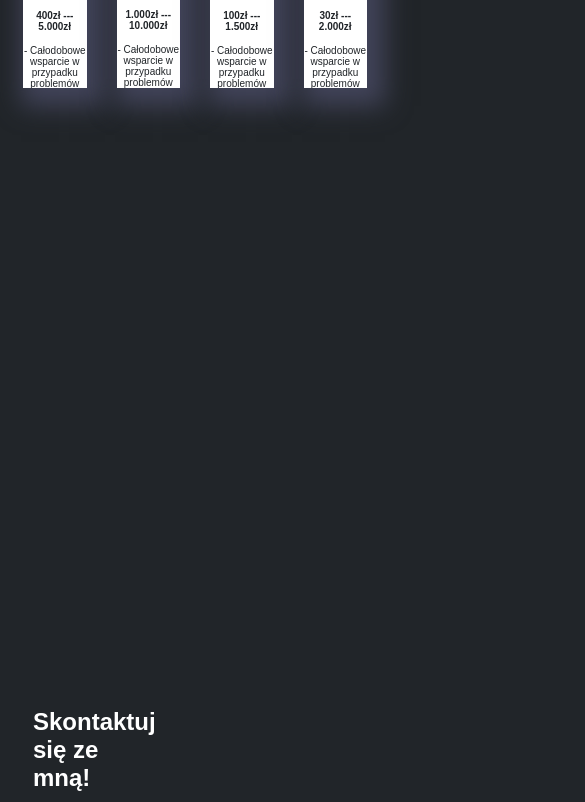
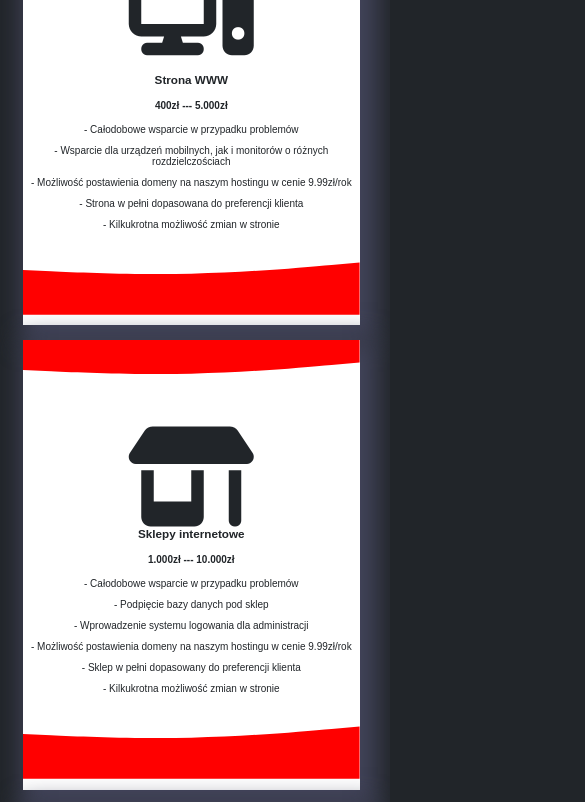
Before and after one commit to Daxergs/MANA-showcase, a plain HTML site: page sub/store.html in a window 390 px wide. Shown: the part 385-1187 px from the top of the page, 585 px wide, since content can reach past the window. Drawn offline with Linux system fonts and the light colour scheme; a script that the page names is missing.

Commit message:
initial commit

```diff
--- a/css/responsive.css
+++ b/css/responsive.css
@@ -22,6 +22,23 @@
 
 @media only screen and (max-width: 740px) /* Samsung Galaxy S8+ */
 {
+    #websites
+    {
+        margin-top: 550px;
+    }
+    .header
+    {
+        display: none;
+    }
+    .content
+    {
+        font-size: 25px;
+    }
+    .footerx
+    {
+        margin-top: 1300px;
+        display: block;
+    }
     .animate, #container {
         display: none;
     }
@@ -38,9 +55,18 @@
         float: right;
         max-width: 300px;
     }
-    #websites
+
+    .servicesx
     {
-        margin-top: 490px;
+        display: block;
+        margin-top: 260px;
+    }
+
+    .blockx
+    {
+        font-size: 10px;
+        height: 450px;
+        width: 90%;
     }
 
     .block{
--- a/css/store.css
+++ b/css/store.css
@@ -47,7 +47,7 @@ body
     transform:rotate(5deg);
 }
 
-.footer
+.footerx
 {
     height: 290px;
     margin-top: 15px;
@@ -56,18 +56,18 @@ body
     opacity: 0;
 }
 
-.ft-el
+.ftx-el
 {
     width: 33%;
     padding: 25px;
 }
 
-.ft-el p
+.ftx-el p
 {
     font-size: 15px;
 }
 
-.ft-el a
+.ftx-el a
 {
     font-size: 15px;
     text-decoration:none;
@@ -75,7 +75,7 @@ body
     transition: 0.5s;
 }
 
-.ft-el a:hover
+.ftx-el a:hover
 {
     font-size: 35px;
     transition: 0.5s;
@@ -86,7 +86,7 @@ body
     height:5px;
 }
 
-.services
+.servicesx
 {
     display: flex;
     color: white;
@@ -97,7 +97,7 @@ body
     margin: 150px 0px 200px 0px;
 }
 
-.block
+.blockx
 {
     height: 600px;
     width: 25%;
@@ -109,25 +109,25 @@ body
     overflow: hidden;
 }
 
-.block:hover
+.blockx:hover
 {
     transition: 1s;
     transform: scale(1.05);
 }
 
-.block>h4
+.blockx>h4
 {
     transition: 1s;
 }
 
-.block:hover>h4
+.blockx:hover>h4
 {
     color: red;
     transition: 1s;
     font-size: 25px;
 }
 
-.block i
+.blockx i
 {
     margin: 10px 35px 0px 35px;
     font-size: 100px;
--- a/js/animations.js
+++ b/js/animations.js
@@ -4,8 +4,9 @@ let header = document.querySelector(".header");
 let footer = document.querySelector(".footer");
 let websites = document.getElementById("websites");
 let services = document.querySelector(".services");
+let servicesx = document.querySelector(".servicesx");
 let introbox = document.getElementById("container");
-
+let footerx = document.querySelector(".footerx");
 
 function store()
 {
@@ -21,8 +22,8 @@ function store()
         {
             opa=opa+0.1;
             header.style.opacity=opa;
-            footer.style.opacity=opa;
-            services.style.opacity=opa;
+            footerx.style.opacity=opa;
+            servicesx.style.opacity=opa;
         }
     }
 }
--- a/sub/store.html
+++ b/sub/store.html
@@ -29,15 +29,15 @@
               </p>
 
               <ul class="content__container__list">
-                <li class="content__container__list__item">grafiki !</li>
-                <li class="content__container__list__item">stron !</li>
-                <li class="content__container__list__item">aplikacji !</li>
-                <li class="content__container__list__item">montażu !</li>
+                <li class="content__container__list__item">grafiki!</li>
+                <li class="content__container__list__item">stron!</li>
+                <li class="content__container__list__item">aplikacji!</li>
+                <li class="content__container__list__item">montażu!</li>
               </ul>
             </div>
           </div>
-          <div class="services">
-            <div class="block">
+          <div class="servicesx">
+            <div class="blockx">
                 <svg class="svtop" xmlns="http://www.w3.org/2000/svg" viewBox="0 0 1440 320"><path fill="#ff0000" fill-opacity="8" d="M0,128L120,133.3C240,139,480,149,720,144C960,139,1200,117,1320,106.7L1440,96L1440,0L1320,0C1200,0,960,0,720,0C480,0,240,0,120,0L0,0Z"></path></svg>
                 <i class="fa-solid fa-computer"></i>
                 <h3>Strona WWW</h3>
@@ -50,7 +50,7 @@
                 <svg class="svbot" xmlns="http://www.w3.org/2000/svg" viewBox="0 0 1440 320"><path fill="#ff0000" fill-opacity="1" d="M0,128L120,133.3C240,139,480,149,720,144C960,139,1200,117,1320,106.7L1440,96L1440,320L1320,320C1200,320,960,320,720,320C480,320,240,320,120,320L0,320Z"></path></svg>
             </div>
 
-            <div class="block">
+            <div class="blockx">
                 <svg class="svtop" xmlns="http://www.w3.org/2000/svg" viewBox="0 0 1440 320"><path fill="#ff0000" fill-opacity="8" d="M0,128L120,133.3C240,139,480,149,720,144C960,139,1200,117,1320,106.7L1440,96L1440,0L1320,0C1200,0,960,0,720,0C480,0,240,0,120,0L0,0Z"></path></svg>
                 <i class="fa-sharp fa-solid fa-shop"></i>
                 <h3>Sklepy internetowe</h3>
@@ -63,7 +63,7 @@
                 <p>- Kilkukrotna możliwość zmian w stronie</p>
                 <svg class="svbot" xmlns="http://www.w3.org/2000/svg" viewBox="0 0 1440 320"><path fill="#ff0000" fill-opacity="1" d="M0,128L120,133.3C240,139,480,149,720,144C960,139,1200,117,1320,106.7L1440,96L1440,320L1320,320C1200,320,960,320,720,320C480,320,240,320,120,320L0,320Z"></path></svg>
             </div>
-            <div class="block">
+            <div class="blockx">
                 <svg class="svtop" xmlns="http://www.w3.org/2000/svg" viewBox="0 0 1440 320"><path fill="#ff0000" fill-opacity="8" d="M0,128L120,133.3C240,139,480,149,720,144C960,139,1200,117,1320,106.7L1440,96L1440,0L1320,0C1200,0,960,0,720,0C480,0,240,0,120,0L0,0Z"></path></svg>
                 <i class="fa-brands fa-app-store-ios"></i>
                 <h3>Aplikacje internetowe</h3>
@@ -76,7 +76,7 @@
                 <p>- Kilkukrotna możliwość zmian w stronie</p>
                 <svg class="svbot" xmlns="http://www.w3.org/2000/svg" viewBox="0 0 1440 320"><path fill="#ff0000" fill-opacity="1" d="M0,128L120,133.3C240,139,480,149,720,144C960,139,1200,117,1320,106.7L1440,96L1440,320L1320,320C1200,320,960,320,720,320C480,320,240,320,120,320L0,320Z"></path></svg>
             </div>
-            <div class="block">
+            <div class="blockx">
                 <svg class="svtop" xmlns="http://www.w3.org/2000/svg" viewBox="0 0 1440 320"><path fill="#ff0000" fill-opacity="8" d="M0,128L120,133.3C240,139,480,149,720,144C960,139,1200,117,1320,106.7L1440,96L1440,0L1320,0C1200,0,960,0,720,0C480,0,240,0,120,0L0,0Z"></path></svg>
                 <i class="fa-solid fa-video"></i>
                 <h3>Grafika i montaż</h3>
@@ -90,19 +90,19 @@
             </div>
         </div>
 
-        <div class="footer">
-            <div class="ft-el">
+        <div class="footerx">
+            <div class="ftx-el">
                 <h2>Skontaktuj się ze mną!</h2>
                 <p><i class="fa-sharp fa-solid fa-envelope"></i> 3m.innovations.contact@gmail.com</p>
             </div>
-            <div class="ft-el">
+            <div class="ftx-el">
                 <h2>Sprawdź moje social media!</h2>
                 <a href="#"><i class="fa-brands fa-discord"></i> Discord</a><br>
                 <a href="#"><i class="fa-brands fa-instagram"></i> Instagram</a><br>
                 <a href="#"><i class="fa-brands fa-facebook"></i> FaceBook</a><br>
                 <a href="#"><i class="fa-brands fa-twitter"></i> Twitter</a>
             </div>
-            <div class="ft-el">
+            <div class="ftx-el">
                 <h2>Odnośniki:</h2>
                 <a href="../index.html#top">O mnie</a><br>
                 <a href="../index.html#websites">Oferta</a><br>
```
